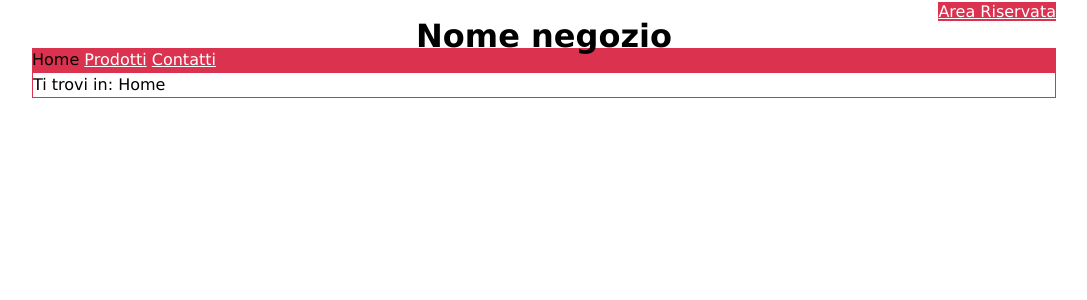
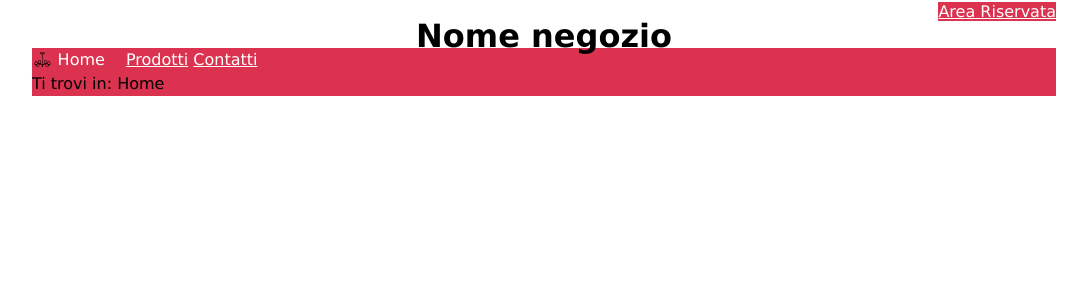
Before and after one commit to AMichelazzo/ProgettoTecWeb, a PHP site: page /HTML/prototipo.html in a window 1280 px wide. Shown: the top 300 px of the page, without its empty margins (96-1183 px from the left). Run offline with PHP 8.4, Linux system fonts and the light colour scheme.

Commit message:
Avanzamento prototipo e correzione css

```diff
--- a/CSS/style.css
+++ b/CSS/style.css
@@ -51,5 +51,15 @@ a:visited {
 }
 
 #breadcrumb {
-    border: 1px solid var(--bglinkcolor);
+    background-color: #DB334F;
 }
+
+#currentLink {
+    color: white;
+    background-image: url("../img/logo_vetrina.svg"); /*bianco?*/
+    background-size: 1.3em;
+    background-position: left center;
+    background-repeat: no-repeat;
+    padding-left: 1.6em;
+    padding-right: 1em;
+}
--- a/HTML/prototipo.html
+++ b/HTML/prototipo.html
@@ -4,7 +4,7 @@
     <!-- manca un sistema per passare direttamente al contenuto per lo screen reader -->
 <head>
     <meta charset="utf-8" />
-    <title>Titolo scheda</title>
+    <title>Nome negozio</title> <!-- DA SOSTITUIRE -->
     <meta name="description" content="" />
     <meta name="keywords" content="" />
     <meta name="author" content="" />
@@ -12,23 +12,23 @@
     <link rel="stylesheet" href="../CSS/style.css" media="handheld, screen"/>
     <link rel="stylesheet" href="../CSS/mini.css" media="handheld, screen and (max-width:600px)"/>
     <link rel="stylesheet" href="../CSS/print.css" media="print"/>
-    <link rel="shortcut icon" type="image/png" href=""/> <!-- freccia -->
+    <link rel="shortcut icon" type="image/png" href="../img/chandelier.ico"/> <!-- DA SOSTITUIRE -->
 </head>
 <body>
+    <header>
         <nav id="menubar"><a href="areariservata.html">Area Riservata</a></nav>
-    <header>
-        <h1>Nome negozio</h1> <!-- logo? -->
-    </header>
+        <h1>Nome negozio</h1> <!-- logo? --> <!-- DA SOSTITUIRE -->
         <nav id="menu">
             <ul>
                 <li id="currentLink" lang="en">Home</li>
-            <li><a href="prodotti.html">Prodotti</a></li>
-            <li><a href="contatti.html">Contatti</a></li>
+                <li><a href="../HTML/prodotti.html">Prodotti</a></li>
+                <li><a href="../HTML/contatti.html">Contatti</a></li>
             </ul>
         </nav>
         <nav id="breadcrumb">
             <p>Ti trovi in: <span lang="en">Home</span></p>
         </nav>
+    </header>
     <main>
     </main>
     <footer>
```
Lines whose indentation alone changed are shown as unchanged.
